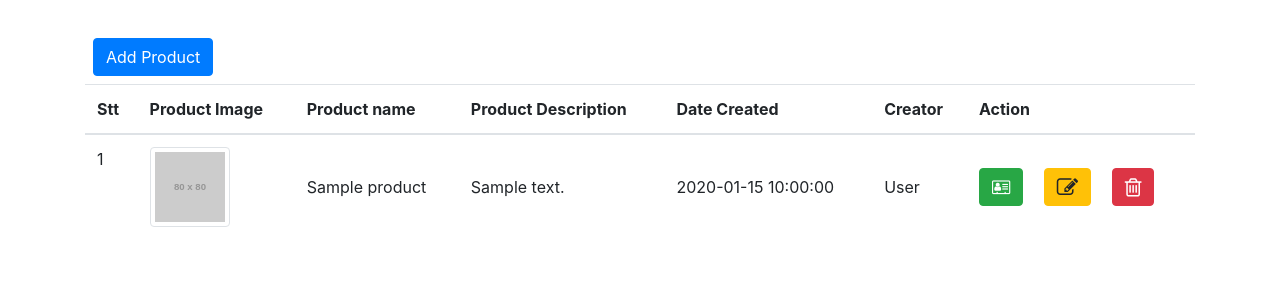
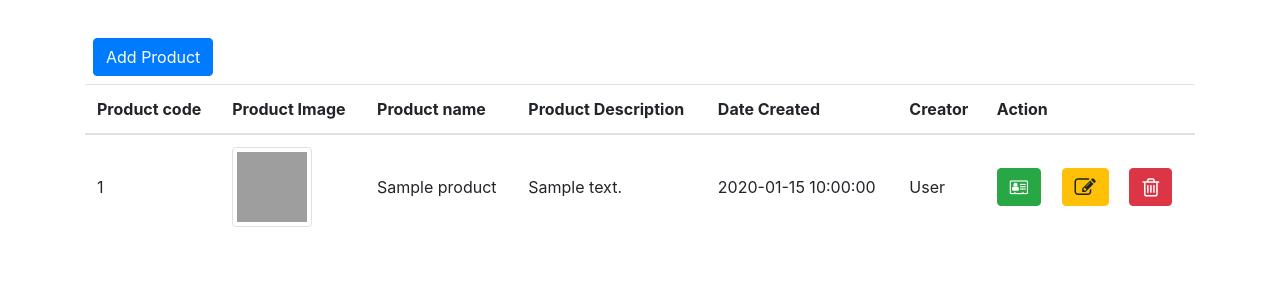
Before and after one commit to thientran98qb/PhpCRUD, a PHP site: page / in a window 1280 px wide. Shown: the part 76-376 px from the top of the page. Run offline with PHP 8.4, Linux system fonts and the light colour scheme; the visitor is signed in with stand-in values (Sample User, id 1); tables that the repository leaves empty or names only in its code hold one stand-in row (values such as "Sample post"); grey boxes labelled with a size stand in for pictures from a placeholder-image service; some libraries are stand-ins or nearby versions; grey boxes are pictures that could not be loaded.

Commit message:
show ajax

```diff
--- a/assets/css/style.css
+++ b/assets/css/style.css
@@ -17,7 +17,7 @@
 }
 .container { padding-top:10px}
 .rounded { width:100px}
-.img-thumbnail { width:80px!important}
+.img-thumbnail { width:80px!important;height: 80px;}
 #overlay {
     background: #ffffff;
     color: #666666;
@@ -51,3 +51,7 @@
     font-size: 18px;
     font-weight: 500;
 }
+.error{
+    color: red;
+    font-weight: 600;
+}
--- a/assets/js/main.js
+++ b/assets/js/main.js
@@ -1,7 +1,67 @@
+function getProduct(product){
+    if(product){
+        var productRow=`<tr>
+        <td class="align-middle">${product.product_id}</td>
+        <td class="align-middle"><img src="uploads/${product.product_img}" class="img-thumbnail rounded float-left"></td>
+        <td class="align-middle">${product.product_name}</td>
+        <td class="align-middle">${product.product_description}</td>
+        <td class="align-middle">${product.product_date_created}</td>
+        <td class="align-middle">${product.user_fullname}</td>
+        <td class="align-middle">
+            <a href="#" class="btn btn-success mr-3 profile" data-toggle="modal" data-target="#userViewModal" title="Prfile"><i class="fa fa-address-card-o" aria-hidden="true"></i></a>
+            <a href="#" class="btn btn-warning mr-3 edituser" data-toggle="modal" data-target="#userModal" title="Edit"><i class="fa fa-pencil-square-o fa-lg"></i></a>
+            <a href="#" class="btn btn-danger deleteuser" data-userid="14" title="Delete"><i class="fa fa-trash-o fa-lg"></i></a>
+        </td>
+        </tr>`;
+    }
+    return productRow;
+}
+function pagination(totapages,currentPage){
+    var paginatePage="";
+    if(totapages>1){
+        paginatePage=` <ul class="pagination">
+        <li class="page-item disabled">
+            <a class="page-link" href="" tabindex="-1">Previous</a>
+        </li>`;
+        for(let i=1;i<=totapages;i++){
+            paginatePage+=`<li class="page-item"><a class="page-link" href="" data-page=${i}>${i}</a></li>`;
+        }
+            paginatePage+=`<li class="page-item">
+                <a class="page-link" href="#">Next</a>
+                </li>
+            </ul>`;
+    }
+    $("#paginate").html(paginatePage);
+}
+function loadProduct(){
+    var currentPage=$("#currentpage").val();
+    $.ajax({
+        url:"http://localhost:8080/PhpCRUD/index.php",
+        type:"GET",
+        dataType:"JSON",
+        data:{currentPage:currentPage,actionn:"getProduct"},
+        success:function(rows){
+            var productRows="";
+            console.log(rows);
+            if(rows){
+                $.each(rows.product,function(index,value){
+                    productRows+=getProduct(value);
+                });
+                $("#productstable tbody").html(productRows);
+
+                var totalProduct=rows.count;
+                let perPage=4;
+                let totolPage = Math.ceil(parseInt(totalProduct)/perPage);
+                console.log(totolPage)
+                pagination(totolPage,currentPage);
+            }
+        }
+    });
+
+}
 $(document).ready(function(){
     $("#addform").submit(function(e){
         e.preventDefault();
-        user_id=$("#userid").val();
         $.ajax({
             url:"http://localhost:8080/PhpCRUD/index.php",
             type: "POST",
@@ -10,9 +70,33 @@ $(document).ready(function(){
             processData: false,
             contentType: false,
             success:function(rows){
-                if(rows){
-                    console.log()
-                    $("#errorProductName").text(rows.error_name);
+                if(rows.error==true){
+                    console.log(rows)
+                    if(rows.error_name){
+                        $("#errorProductName").html(rows.error_name);
+                    }else{
+                        $("#errorProductName").remove();
+                    }
+                    if(rows.error_desc){
+                        $("#errorDesc").text(rows.error_desc);
+                    }else{
+                        $("#errorDesc").remove();
+                    }
+                    if(rows.error_file){
+                        $("#errorFile").text(rows.error_file);
+                    }else{
+                        $("#errorFile").remove();
+                    }
+                }else{
+                    $("#userModal").modal("hide");
+                    Swal.fire(
+                        'Add new product success',
+                        'You clicked the button!',
+                        'success'
+                    )
+                    $("#addform")[0].reset();
+                    $("#message").html("Add new product successfully").fadeIn().delay(3000).fadeOut();
+                    loadProduct();
                 }
             },
             error:function(){
@@ -20,4 +104,12 @@ $(document).ready(function(){
             }
         });
     });
+    $(document).on("click", "ul.pagination li a", function (e) {
+        e.preventDefault();
+        var $this=$(this);
+        let pagenum=$this.data("page");
+        $("#currentpage").val(pagenum);
+        loadProduct();
+      });
+    loadProduct();
 });
--- a/controllers/ProductController.php
+++ b/controllers/ProductController.php
@@ -12,10 +12,18 @@
         }
         function addProductAjax(){
             $error=array();
-            if($_POST['productname']==""){
+            if(!preg_match('/^[a-z0-9A-ZÀÁÂÃÈÉÊÌÍÒÓÔÕÙÚĂĐĨŨƠàáâãèéêìíòóôõùúăđĩũơƯĂẠẢẤẦẨẪẬẮẰẲẴẶẸẺẼỀỀỂẾưăạảấầẩẫậắằẳẵặẹẻẽềềểếỄỆỈỊỌỎỐỒỔỖỘỚỜỞỠỢỤỦỨỪễệỉịọỏốồổỗộớờởỡợụủứừỬỮỰỲỴÝỶỸửữựỳỵỷỹ\s\W|_ ]{6,}$/', $_POST['productname'])){
                 $error["error_name"]="Product name is invalid";
             }else{
                 $productname=$_POST['productname'];
+            }
+            if(!preg_match('/^[a-z0-9A-ZÀÁÂÃÈÉÊÌÍÒÓÔÕÙÚĂĐĨŨƠàáâãèéêìíòóôõùúăđĩũơƯĂẠẢẤẦẨẪẬẮẰẲẴẶẸẺẼỀỀỂẾưăạảấầẩẫậắằẳẵặẹẻẽềềểếỄỆỈỊỌỎỐỒỔỖỘỚỜỞỠỢỤỦỨỪễệỉịọỏốồổỗộớờởỡợụủứừỬỮỰỲỴÝỶỸửữựỳỵỷỹ\s\W|_ ]{6,}$/', $_POST['productdescription'])){
+                $error["error_desc"]="productdescription is invalid";
+            }else{
+                $productdescription=$_POST['productdescription'];
+            }
+            if(!empty($_POST['productdate'])){
+                $product_date=$_POST['productdate'];
             }
             if(isset($_FILES['productimg'])){
                 $fileName=$_FILES['productimg']['name'];
@@ -29,10 +37,10 @@
                         if(in_array($tail_img,$tail_stand_img)){
                             $dirFile=getcwd() . '/uploads/';
                             $destFilePath=$dirFile . $newFileName;
-                            if(move_uploaded_file($fileTmp,$destFilePath)){
-                                echo json_encode(["ok"=>"ok"]);
-                            }else{
-                                $error["error_file"]="not";
+                            if(empty($error)){
+                                if(move_uploaded_file($fileTmp,$destFilePath)){
+                                    $product_img=$newFileName;
+                                }
                             }
                         }else{
                             $error["error_file"]="File extension not match";
@@ -47,9 +55,31 @@
                 $error["error_file"]="File not found";
             }
             if(!empty($error)){
+                $error["error"]=true;
                 echo json_encode($error);
             }else{
-                echo json_encode(["ok"=>"ok"]);
+                $product=[
+                    "product_name"=>$productname,
+                    "product_img"=>$product_img,
+                    "product_description"=>$productdescription,
+                    "product_date_created"=>$product_date,
+                    "user_id"=>$_SESSION['user_id']
+                ];
+                $this->addProduct($product);
+                echo json_encode(["error"=>false,"status"=>"Add new product succesfully"]);
             }
         }
+        function getProductAjax(){
+            $countProduct=$this->totalProduct();
+            if(isset($_GET['currentPage'])){
+                $current_page=$_GET['currentPage'];
+            }else{
+                $current_page=1;
+            }
+            $per_page=4;
+            $start=($current_page-1) * $per_page;
+            $limit=$per_page;
+            $product=$this->showData($start,$limit);
+            echo json_encode(["product"=>$product,"count"=>$countProduct]);
+        }
     }
--- a/index.php
+++ b/index.php
@@ -10,6 +10,9 @@
     $actionAjax=isset($_REQUEST['actionn']) ? $_REQUEST['actionn'] : '';
     if(!empty($actionAjax) && $actionAjax=="addProductAjax"){
         return $product->addProductAjax();
+    }
+    if(!empty($actionAjax) && $actionAjax=="getProduct"){
+        return $product->getProductAjax();
     }
     if(empty($action)){
         $action=filter_input(INPUT_POST,'action');
--- a/model/ProductModel.php
+++ b/model/ProductModel.php
@@ -7,7 +7,16 @@
         }
         //show Product detail
         function show(){
-            $query="SELECT * FROM {$this->table} INNER JOIN users ON products.user_id=users.user_id";
+            $query="SELECT * FROM {$this->table} INNER JOIN users ON products.user_id=users.user_id ORDER BY {$this->table}.product_id DESC";
+                $stmt=$this->conn->prepare($query);
+                $stmt->execute();
+                if($stmt->rowCount()>0){
+                    $data=$stmt->fetchAll(PDO::FETCH_ASSOC);
+                }
+                return $data;
+            }
+        function showData($start=0,$limit=4){
+        $query="SELECT * FROM {$this->table} INNER JOIN users ON products.user_id=users.user_id ORDER BY {$this->table}.product_id DESC LIMIT {$start},{$limit}";
             $stmt=$this->conn->prepare($query);
             $stmt->execute();
             if($stmt->rowCount()>0){
@@ -18,4 +27,11 @@
         function addProduct($data){
             return $this->add($data,$this->table);
         }
+        function totalProduct(){
+            $query="SELECT * FROM {$this->table}";
+            $stmt=$this->conn->prepare($query);
+            $stmt->execute();
+            $count=$stmt->rowCount();
+            return $count;
+        }
     }
--- a/views/layouts/footer.php
+++ b/views/layouts/footer.php
@@ -7,6 +7,7 @@
     <script src="https://ajax.googleapis.com/ajax/libs/jquery/3.5.1/jquery.min.js"></script>
     <script src="https://code.jquery.com/jquery-3.5.1.min.js" integrity="sha256-9/aliU8dGd2tb6OSsuzixeV4y/faTqgFtohetphbbj0=" crossorigin="anonymous"></script>
     <script src="https://cdn.jsdelivr.net/npm/bootstrap@4.5.3/dist/js/bootstrap.bundle.min.js" integrity="sha384-ho+j7jyWK8fNQe+A12Hb8AhRq26LrZ/JpcUGGOn+Y7RsweNrtN/tE3MoK7ZeZDyx" crossorigin="anonymous"></script>
+    <script src="https://cdn.jsdelivr.net/npm/sweetalert2@10"></script>
     <script src="assets/js/main.js"></script>
 </body>
 </html>
--- a/views/products/add.php
+++ b/views/products/add.php
@@ -15,9 +15,9 @@
                         <div class="input-group-prepend">
                             <span class="input-group-text" id="basic-addon1"><i class="fa fa-user-circle-o" aria-hidden="true"></i>
                         </div>
-                        <input type="text" class="form-control" id="productname" name="productname" >
-                        <div id="errorProductName"></div>
+                        <input type="text" class="form-control" id="productname" name="productname" required="required">
                     </div>
+                    <div id="errorProductName" class="error"></div>
                 </div>
                 <div class="form-group">
                     <label for="message-text" class="col-form-label">Product Description:</label>
@@ -25,8 +25,9 @@
                         <div class="input-group-prepend">
                            <span class="input-group-text" id="basic-addon1"><i class="fa fa-envelope-o" aria-hidden="true"></i></span>
                         </div>
-                        <input type="text" class="form-control" id="productdescription" name="productdescription" required="required">
+                        <textarea class="form-control" id="productdescription" name="productdescription" required="required" cols="30" rows="10"></textarea>
                     </div>
+                    <div id="errorDesc" class="error"></div>
                 </div>
                 <div class="form-group">
                     <label for="message-text" class="col-form-label">Date Created:</label>
@@ -48,13 +49,13 @@
                             <label class="custom-file-label" for="userphoto">Choose file</label>
                         </div>
                     </div>
+                    <div id="errorFile" class="error"></div>
                 </div>
             </div>
             <div class="modal-footer">
                 <button type="button" class="btn btn-danger" data-dismiss="modal">Close</button>
                 <button type="submit" class="btn btn-success" id="addButton">Submit</button>
                 <input type="hidden" name="actionn" value="addProductAjax">
-                <input type="hidden" name="userid" id="userid" value="<?php echo $_SESSION['user_id']; ?>">
             </div>
       </form>
     </div>
--- a/views/products/index.php
+++ b/views/products/index.php
@@ -4,10 +4,13 @@
             <button type="button" class="btn btn-primary" data-toggle="modal" data-target="#userModal">Add Product</button>
         </div>
         <?php include_once DOCUMENT_ROOT."/views/products/add.php"; ?>
-        <table class="table" id="userstable">
+        <div class="alert alert-success text-center" id="message" style="display: none;">
+
+        </div>
+        <table class="table" id="productstable">
             <thead>
                 <tr>
-                    <th scope="col">Stt</th>
+                    <th scope="col">Product code</th>
                     <th scope="col">Product Image</th>
                     <th scope="col">Product name</th>
                     <th scope="col">Product Description</th>
@@ -17,23 +20,18 @@
                 </tr>
             </thead>
             <tbody>
-            <?php foreach ($product as $key => $value) {?>
-                <tr>
-                    <?php $i=0; ?>
-                    <td><?php echo ++$i; ?></td>
-                    <td class="align-middle"><img src="http://placehold.it/80x80" class="img-thumbnail rounded float-left"></td>
-                    <td class="align-middle"><?php echo $value['product_name']; ?></td>
-                    <td class="align-middle"><?php echo $value['product_description']; ?></td>
-                    <td class="align-middle"><?php echo $value['product_date_created']; ?></td>
-                    <td class="align-middle"><?php echo $value['user_fullname']; ?></td>
-                    <td class="align-middle">
-                        <a href="#" class="btn btn-success mr-3 profile" data-toggle="modal" data-target="#userViewModal" title="Prfile"><i class="fa fa-address-card-o" aria-hidden="true"></i></a>
-                        <a href="#" class="btn btn-warning mr-3 edituser" data-toggle="modal" data-target="#userModal" title="Edit"><i class="fa fa-pencil-square-o fa-lg"></i></a>
-                        <a href="#" class="btn btn-danger deleteuser" data-userid="14" title="Delete"><i class="fa fa-trash-o fa-lg"></i></a>
-                    </td>
-                </tr>
-                <?php } ?>
+
             </tbody>
         </table><!-- table -->
+        <nav id="paginate">
+
+        </nav>
+        <input type="hidden" name="currentpage" id="currentpage" value="1">
     </div>
+
+    <div id="overlay" style="display:none;">
+    <div class="spinner-border text-danger" style="width: 3rem; height: 3rem;"></div>
+    <br />
+    Loading...
+  </div>
 <?php include_once DOCUMENT_ROOT. "/views/layouts/footer.php"; ?>
```
Also changed, not shown: uploads/1387507dca497188c857ae471e2cd107.jpg (renamed from uploads/48aa278bee0e5d237ef547e4f204cac7.jpg), uploads/2047fdeedd1e712e5c5953e911cb02f1.png (renamed from uploads/4437df28ebcb85dba0291e77da3c38dc.png), uploads/304bb1f64647c3a99d7c430d994e1e43.jpg (renamed from uploads/502cbcb66d4e58914be0bfd892c80382.jpg), uploads/50004af934c5b03ba989c43f7f9ca3b8.jpg (renamed from uploads/58822ec275b844f0814a309d6a6f2ba5.jpg), uploads/67545af24aa43b476296b9a73e028f15.png (added), uploads/74175213fc0b307e33f7f34c5b9396ca.jpg (renamed from uploads/de9dee13a4ccf701050dcb693d6e20d7.jpg), uploads/877d861d908682975d202a891170877e.jpg (renamed from uploads/9d926e5f6e6bcd0532f01007c1c4367e.jpg), uploads/8d4dec7898593420376646bc02f24c2e.jpg (added), uploads/96134c360e888d07648f7c80c4e8d314.png (deleted), uploads/aefc47fc64a86c8f3b827afbc4292e9e.png (deleted), uploads/b5c4806430ce12011026ae3f15b2907e.jpg (added), uploads/e7b9765c67119b7f2bcb8038e64d24d5.png (renamed from uploads/8fe743aeaaeb8e7dde1e7f061578b597.png).
